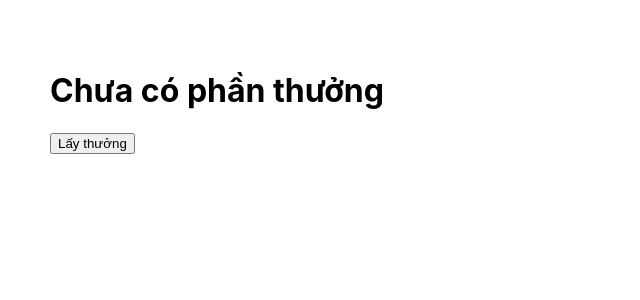
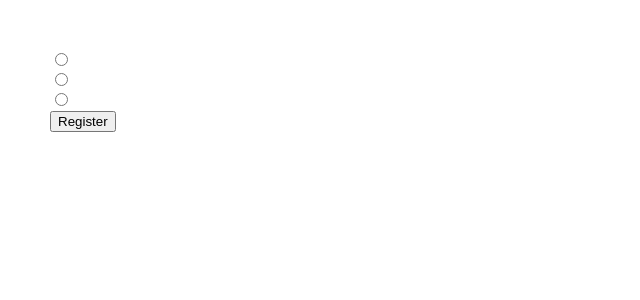
Before and after one commit to anhtuan020699/reactjs-hook, a React (Create React App) app: page / in a window 1280 px wide. Shown: the top 300 px of the page, without its empty margins (0-640 px from the left). Built offline with nearby package versions, Linux system fonts and the light colour scheme.

Commit message:
checked radio

```diff
--- a/src/App.js
+++ b/src/App.js
@@ -1,23 +1,45 @@
 import { useState } from "react";
 
 
+const courses = [
+  {
+    id:1,
+    name:'course 1'
+  },
+  {
+    id:2,
+    name:'course 1'
+  },
+  {
+    id:3,
+    name:'course 1'
+  },
+]
 
 
 
-const gifts =['one' ,'two' ,'three']
-
 function App() {
-  const [gift, setGift] = useState()
-  const randomGift = () =>{
-    const index = Math.floor(Math.random() * gifts.length)
-      setGift(gifts[index])
+  const [checked , setChecked] = useState()
+  const handleSubmit = () => {
+   console.log(checked)
   }
 
   return (
 
     <div style ={{padding:50}}>
-      <h1>{ gift || 'Chưa có phần thưởng' }</h1>
-      <button onClick ={randomGift}>Lấy thưởng</button>
+    {
+       courses.map(course =>(
+       <div  key ={course.id}>
+        <input
+        checked = {checked === course.id}
+         type ='radio'
+         onChange = {() => setChecked(course.id)}
+        />
+      </div>
+       ))
+
+    }
+    <button onClick={handleSubmit}>Register</button>
     </div>
   );
 }
```
